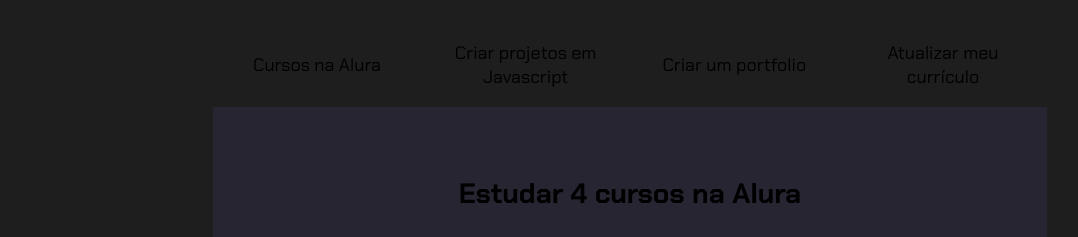
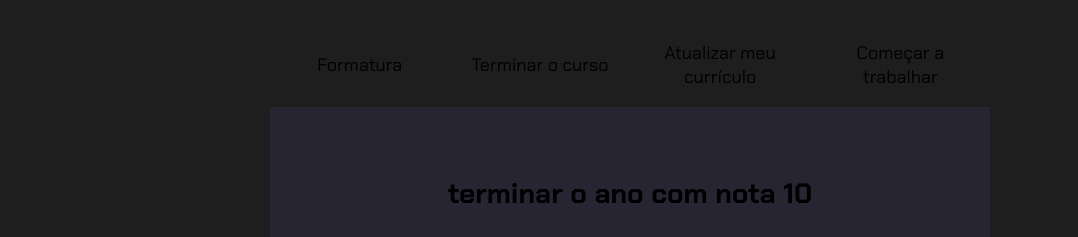
Before and after one commit to leonidas28042008/lucas-projeto-de-vida, a plain HTML site: page index.html in a window 1280 px wide. Shown: the part 80-317 px from the top of the page, without its empty margins (10-1088 px from the left). Drawn offline with Linux system fonts and the light colour scheme.

Commit message:
Update index.html

```diff
--- a/index.html
+++ b/index.html
@@ -13,14 +13,14 @@
         <h2 class="titulo-principal">Meus objetivos do ano<span>_</span></h2>
         <div class="conteudo">
             <div class="botoes">
-                <button class="botao ativo">Cursos na Alura</button>
-                <button class="botao">Criar projetos em Javascript</button>
-                <button class="botao">Criar um portfolio</button>
+                <button class="botao ativo">Formatura</button>
+                <button class="botao">Terminar o curso</button>
                 <button class="botao">Atualizar meu currículo</button>
+                <button class="botao">Começar a trabalhar</button>
             </div>
             <div class="abas-textos">
                 <div class="aba-conteudo ativo">
-                    <h3 class="aba-conteudo-titulo-principal">Estudar 4 cursos na Alura</h3>
+                    <h3 class="aba-conteudo-titulo-principal">terminar o ano com nota 10</h3>
                     <h4 class="aba-conteudo-titulo-secundario">Tempo para completar o objetivo</h4>
                     <div class="contador">
                         <div class="contador-digito">
@@ -42,7 +42,7 @@
                     </div>
                 </div>
                 <div class="aba-conteudo">
-                    <h3 class="aba-conteudo-titulo-principal">Criar 5 projetos em Javascript</h3>
+                    <h3 class="aba-conteudo-titulo-principal">terminar 4 cursos na area que desejo </h3>
                     <h4 class="aba-conteudo-titulo-secundario">Tempo para completar o objetivo</h4>
                     <div class="contador">
                         <div class="contador-digito">
@@ -64,7 +64,7 @@
                     </div>
                 </div>
                 <div class="aba-conteudo">
-                    <h3 class="aba-conteudo-titulo-principal">Criar um portfolio com os meus 3 melhores projetos</h3>
+                    <h3 class="aba-conteudo-titulo-principal">fazer um currículo que agrade a empresa</h3>
                     <h4 class="aba-conteudo-titulo-secundario">Tempo para completar o objetivo</h4>
                     <div class="contador">
                         <div class="contador-digito">
@@ -86,7 +86,7 @@
                     </div>
                 </div>
                 <div class="aba-conteudo">
-                    <h3 class="aba-conteudo-titulo-principal">Atualizar meu curriculo com os certificados da Alura</h3>
+                    <h3 class="aba-conteudo-titulo-principal">tempo para começar a trabalhar</h3>
                     <h4 class="aba-conteudo-titulo-secundario">Tempo para completar o objetivo</h4>
                     <div class="contador">
                         <div class="contador-digito">
```
